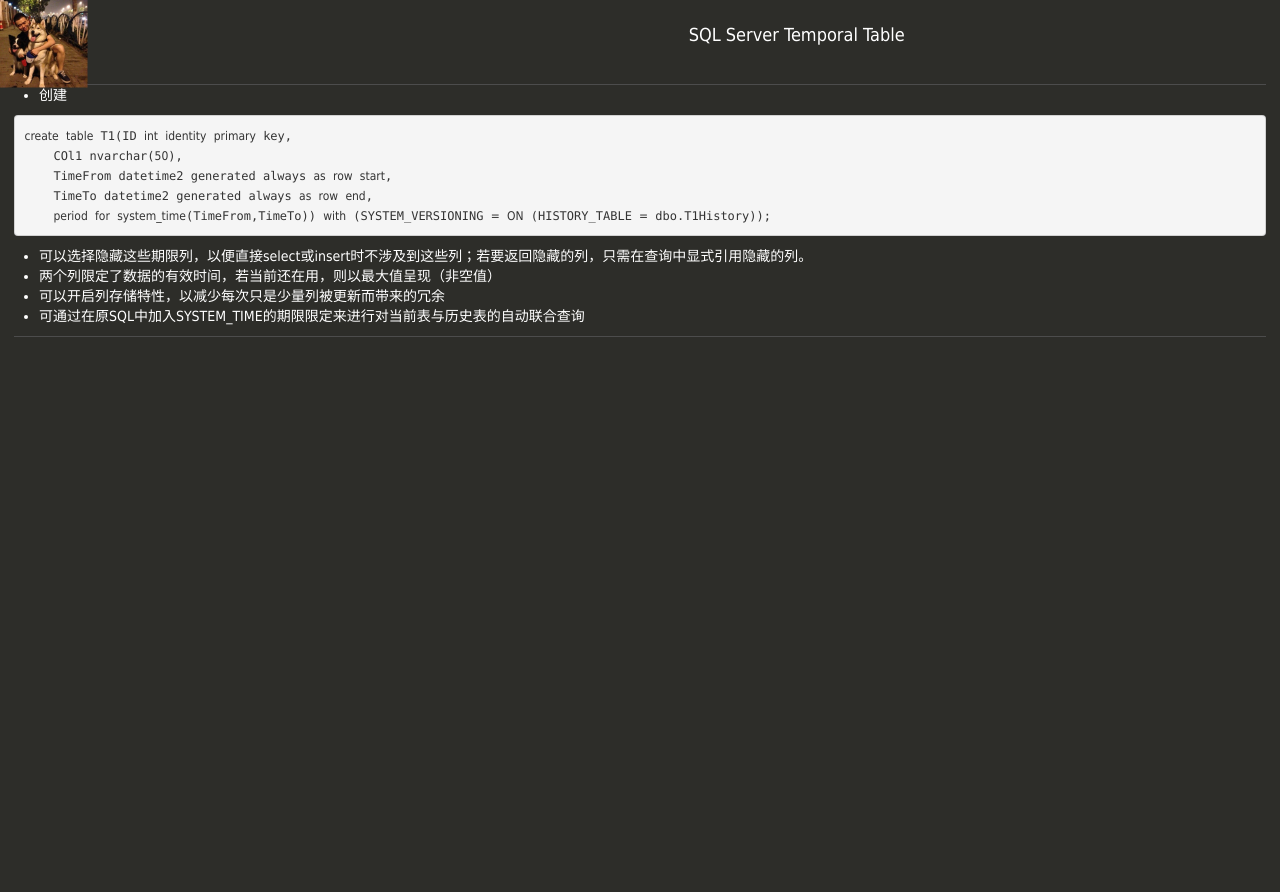
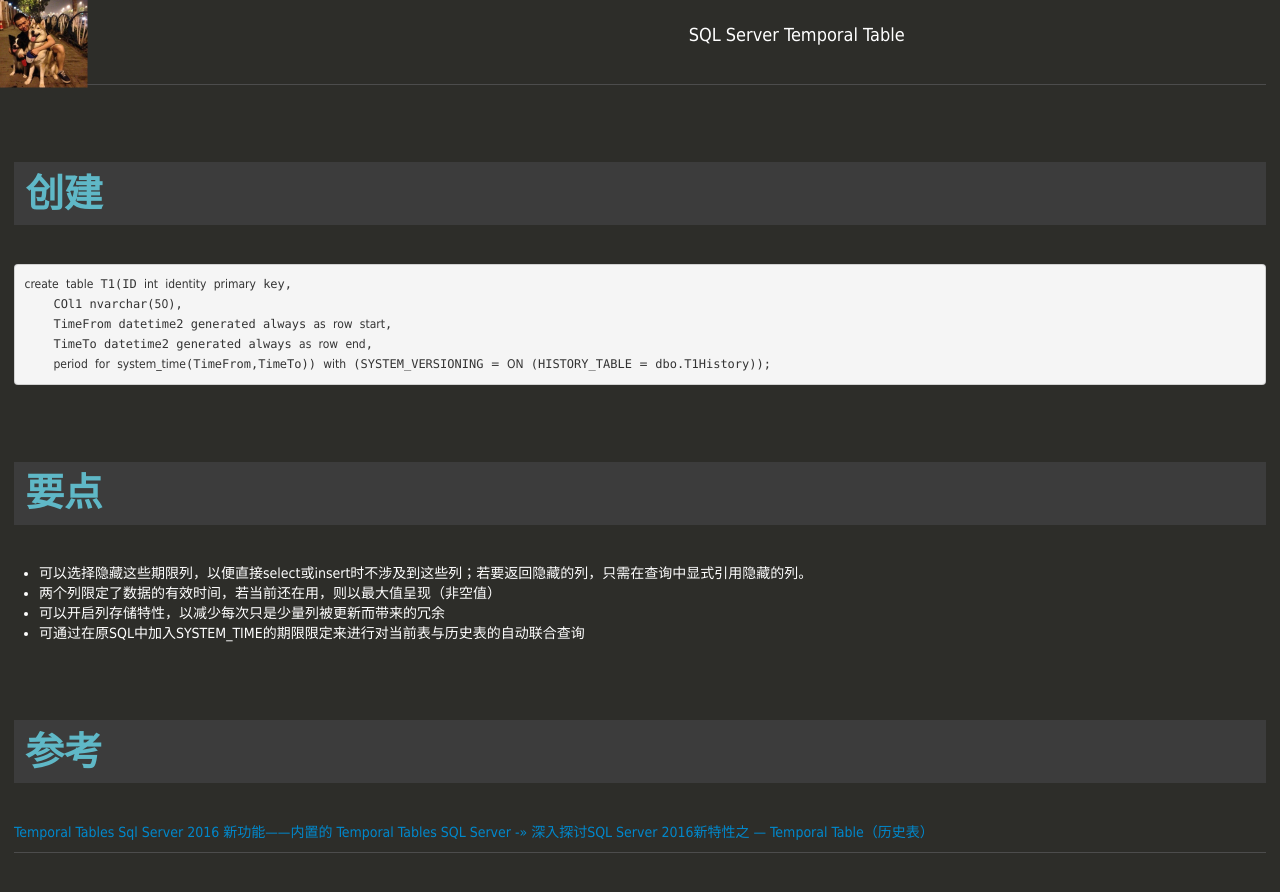
Before and after one commit to will-beta/will-beta.github.io, a Jekyll site: the page built from _posts/2017-2-22-mssql-Temporal-Table.md, in a window 1280 px wide. Shown: the top 892 px of the page. Built offline with Jekyll 4.4.1, drawn with Linux system fonts in a browser that asks for light colours; nearby versions of some CDN libraries; comment, search, counter and statistics services are not loaded; a style sheet for code colours, icons or effects is not loaded.

Commit message:
Update 2017-2-22-mssql-Temporal-Table.md

````diff
--- a/_posts/2017-2-22-mssql-Temporal-Table.md
+++ b/_posts/2017-2-22-mssql-Temporal-Table.md
@@ -6,7 +6,10 @@
     lastmod: 2017-2-22T12:49:30-05:00
 ---
 
-* 创建
+
+
+创建
+=================
 
 ```sql
 create table T1(ID int identity primary key,
@@ -16,7 +19,21 @@
     period for system_time(TimeFrom,TimeTo)) with (SYSTEM_VERSIONING = ON (HISTORY_TABLE = dbo.T1History));
 ```
 
+
+
+要点
+===================
+
 * 可以选择隐藏这些期限列，以便直接select或insert时不涉及到这些列；若要返回隐藏的列，只需在查询中显式引用隐藏的列。
 * 两个列限定了数据的有效时间，若当前还在用，则以最大值呈现（非空值）
 * 可以开启列存储特性，以减少每次只是少量列被更新而带来的冗余
 * 可通过在原SQL中加入SYSTEM_TIME的期限限定来进行对当前表与历史表的自动联合查询
+
+
+
+参考
+===================
+
+[Temporal Tables](https://msdn.microsoft.com/en-us/library/dn935015.aspx)
+[Sql Server 2016 新功能——内置的 Temporal Tables](http://www.cnblogs.com/Gin-23333/p/5936120.html)
+[SQL Server ->> 深入探讨SQL Server 2016新特性之 --- Temporal Table（历史表）](http://www.cnblogs.com/jenrrychen/p/5196948.html)
````
